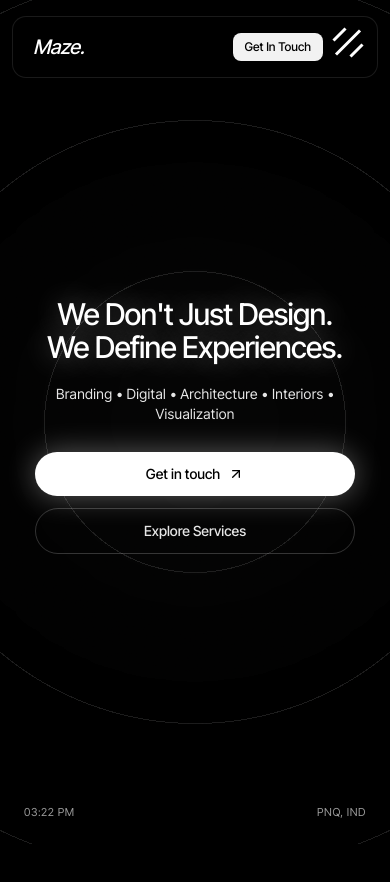
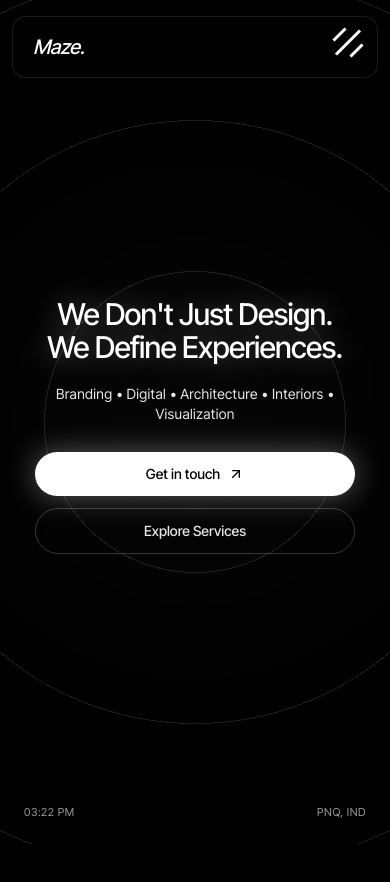
Before and after one commit to sandeshdulawat/mazevisual, a Next.js app: page / in a window 390 px wide. Shown: the top 882 px of the page. Built offline with nearby package versions, Linux system fonts and the light colour scheme; a web font is replaced by a local one.

Commit message:
hide Get In Touch from mobile navbar, keep it only inside menubar drawer

```diff
--- a/src/components/Header.tsx
+++ b/src/components/Header.tsx
@@ -75,10 +75,10 @@ export default function Header({ onContactClick }: HeaderProps) {
         </nav>
 
         {/* Right Column: CTA Button / Mobile Menu */}
-        <div className="flex items-center justify-end shrink-0 gap-2 md:gap-0 w-auto md:w-[140px]">
+        <div className="flex items-center justify-end shrink-0 w-auto md:w-[140px]">
           <button
             onClick={onContactClick}
-            className="rounded-lg bg-white/95 text-black px-3 py-1.5 md:px-4 md:py-1.5 text-xs md:text-[13px] font-inter-tight font-medium hover:bg-white transition-all duration-300 active:scale-95 whitespace-nowrap shadow-sm cursor-pointer"
+            className="hidden md:block rounded-lg bg-white/95 text-black px-4 py-1.5 text-[13px] font-inter-tight font-medium hover:bg-white transition-all duration-300 active:scale-95 whitespace-nowrap shadow-sm cursor-pointer"
           >
             Get In Touch
           </button>
```
